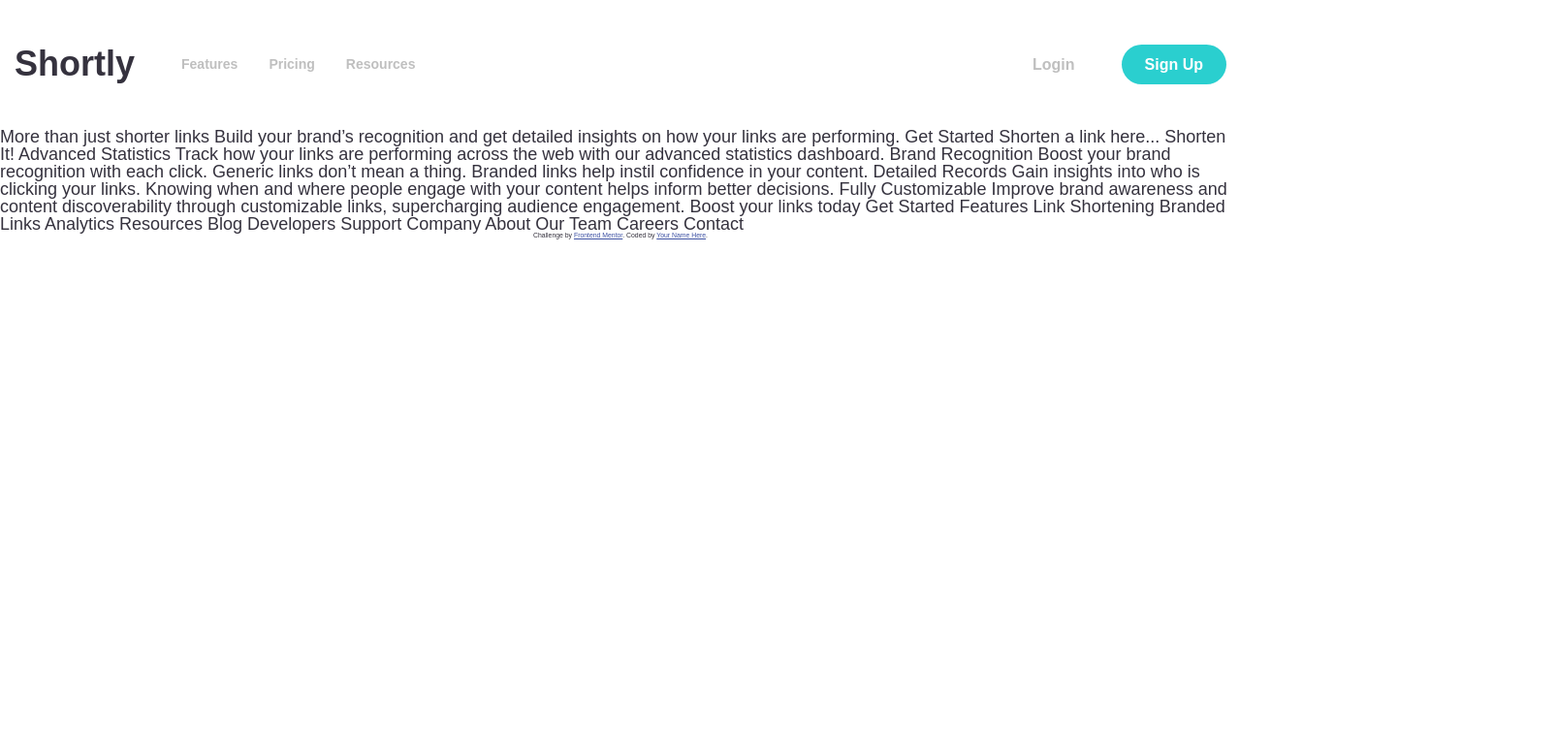
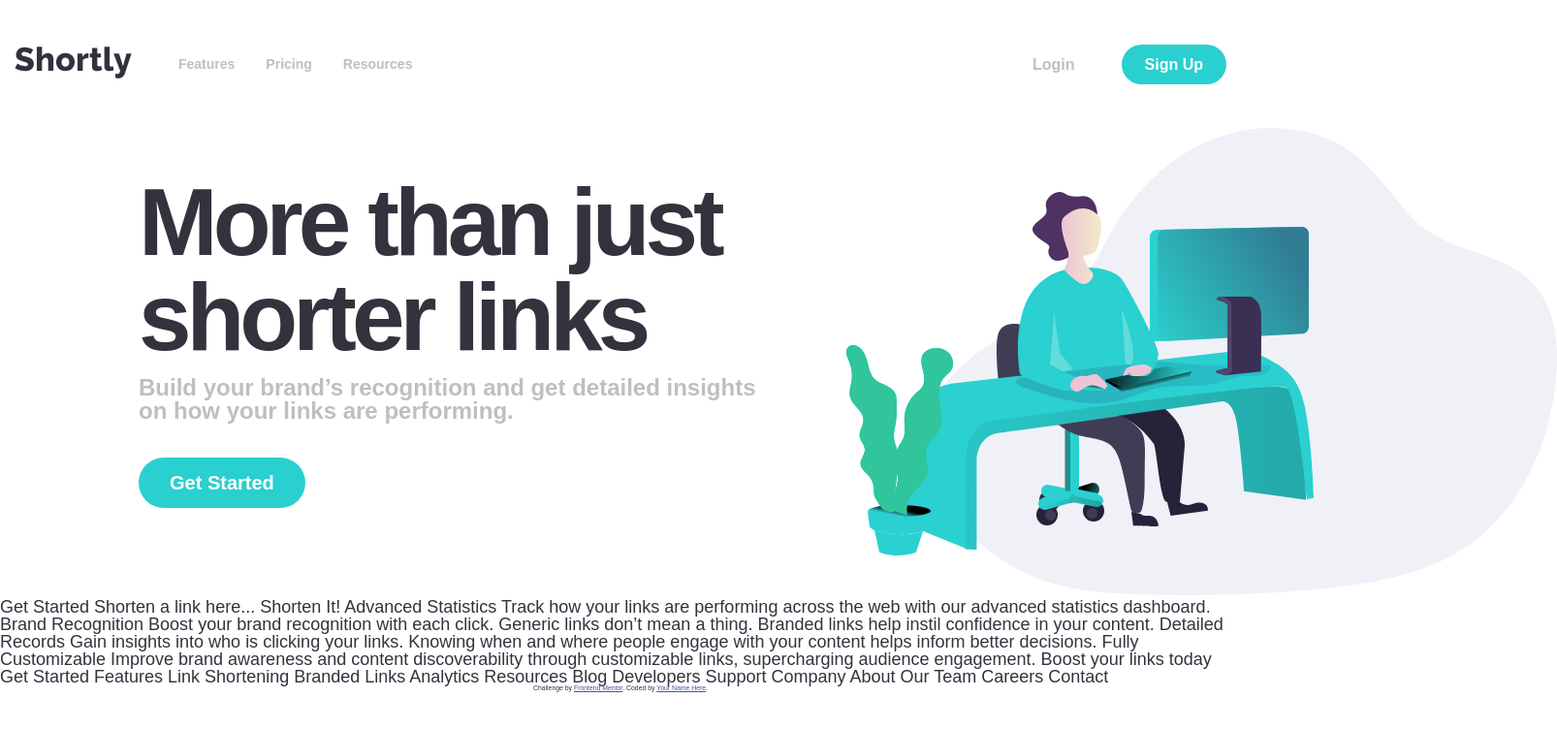
Before and after one commit to Mustafa-Mo7amed/shortly, a website: page index.html in a window 1280 px wide. Shown: the whole page at 97% size, 1606 px wide, since content can reach past the window. Drawn offline with Linux system fonts and the light colour scheme.

Commit message:
feat(hero-section): implement hero section
- added hero title, description and image
- Added logo.svg to the assets/icons directory.
- Added illustration-working.svg to the assets/images directory.

```diff
--- a/css/app.css
+++ b/css/app.css
@@ -11,7 +11,6 @@
 }
 
 .logo {
-    font-size: 3.6rem;
   margin-right: 4.8rem;
 }
 
@@ -44,3 +43,46 @@
   gap: 2.4rem;
   margin-left: auto;
 }
+
+/*******************************/
+/* HERO SECTION */
+/*******************************/
+
+.hero-section {
+	display: flex;
+	justify-content: space-between;
+	gap: 8rem;
+	margin-left: var(--default-margin);
+}
+
+.hero-description {
+	display: flex;
+	flex-direction: column;
+	gap: 1.2rem;
+}
+
+.hero-title {
+	margin-top: 4.8rem;
+	font-size: 9.8rem;
+	letter-spacing: -0.5rem;
+	align-self: flex-start;
+}
+
+.hero-text {
+	width: 65rem;
+	font-size: 2.4rem;
+	font-weight: 700;
+	color: var(--grey-1);
+}
+
+.get-started-btn {
+	font-size: 2rem;
+	font-weight: 700;
+	margin-top: 2.4rem;
+	padding: 1.6rem 3.2rem;
+	width: fit-content;
+}
+
+.hero-image-container {
+	width: 45%;
+}
--- a/css/global.css
+++ b/css/global.css
@@ -66,32 +66,11 @@ Max: 999px
 
 ### Neutral
 
-- **Neutral 900**: hsl(243, 96%, 9%)
-- **Neutral 800**: hsl(243, 27%, 20%)
-- **Neutral 700**: hsl(243, 23%, 24%)
-- **Neutral 600**: hsl(243, 23%, 30%)
-- **Neutral 300**: hsl(240, 6%, 70%)
-- **Neutral 200**: hsl(250, 6%, 84%)
-- **Neutral 0**: hsl(0, 0%, 100%)
+*/
 
-### Orange
-
-- **Orange 500**: hsl(28, 100%, 52%)
-
-### Blue
-
-- **Blue 500**: hsl(233, 67%, 56%)
-- **Blue 700**: hsl(248, 70%, 36%)
-
-*/
-/*
-- Gray 400:
-- Gray 500:
-- Gray 900:
-- Gray 950:
-*/
 :root {
     --default-container-width: 125rem;
+    --default-margin: 14.3rem;
     --grey-1: #bfbfbf;
     --grey-2: #9e9aa7;
     --grey-3: #35323e;
@@ -106,6 +85,7 @@ Max: 999px
 
 html {
   font-size: 62.5%;
+  overflow-x: hidden;
 }
 
 body {
--- a/index.html
+++ b/index.html
@@ -33,8 +33,11 @@
     </style>
   </head>
   <body>
+    <header>
       <nav class="navbar">
-      <h1 class="logo">Shortly</h1>
+        <div class="logo">
+          <a href="#"><img src="assets/icons/logo.svg" alt="Shortly logo" /></a>
+        </div>
         <ul class="nav-links">
           <li class="nav-btn">Features</li>
           <li class="nav-btn">Pricing</li>
@@ -45,8 +48,28 @@
           <li><a class="btn" href="#">Sign Up</a></li>
         </ul>
       </nav>
-    More than just shorter links Build your brand’s recognition and get detailed
-    insights on how your links are performing. Get Started Shorten a link
+    </header>
+    <main class="main-container">
+      <div class="hero-section">
+        <div class="hero-description">
+          <h1 class="hero-title">More than just shorter links</h1>
+          <p class="hero-text">
+            Build your brand’s recognition and get detailed insights on how your links are performing.
+          </p>
+          <a class="btn get-started-btn" href="#">
+            Get Started
+          </a>
+        </div>
+        <div class="hero-image-container">
+          <img
+            class="hero-image"
+            src="assets/images/illustration-working.svg"
+            alt="someone on a desk, hero section image for shortly"
+          />
+        </div>
+      </div>
+    </main>
+     Get Started Shorten a link
     here... Shorten It! Advanced Statistics Track how your links are performing
     across the web with our advanced statistics dashboard. Brand Recognition
     Boost your brand recognition with each click. Generic links don’t mean a
```
Also changed, not shown: assets/icons/logo.svg (added), assets/images/illustration-working.svg (added). Lines whose indentation alone changed are shown as unchanged.
